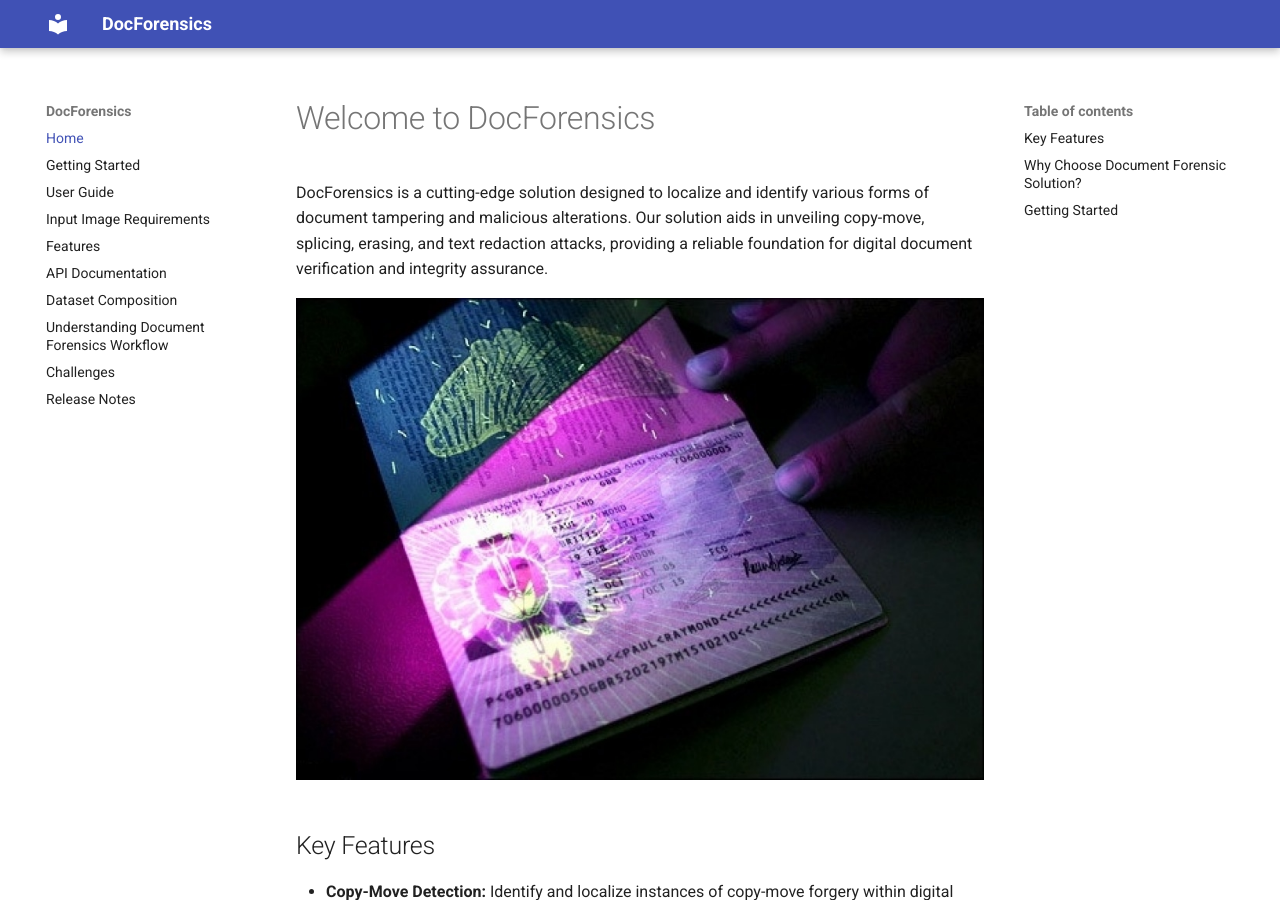
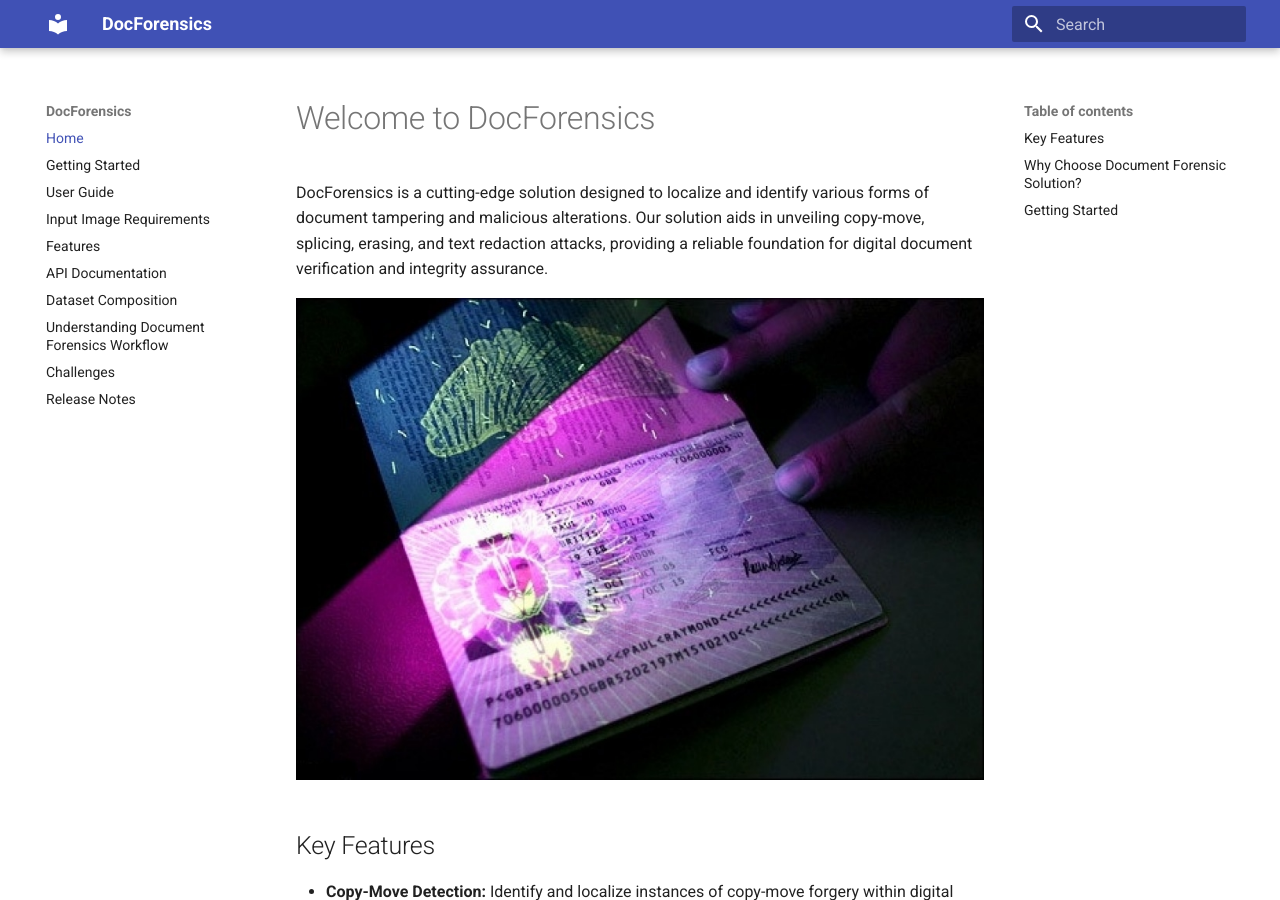
Before and after one commit to Nivratti/DocForensics_documentation, an MkDocs documentation site: the page built from docs/index.md, in a window 1280 px wide and 900 px high. Built offline with MkDocs 1.6.1 and Material for MkDocs 9.7.7, drawn with Linux system fonts in a browser that asks for light colours.

Commit message:
enabled search plugin

```diff
--- a/mkdocs.yml
+++ b/mkdocs.yml
@@ -10,6 +10,7 @@ theme:
     - navigation.footer
     - navigation.instant
     - navigation.instant.progress
+    - search.highlight
 
 nav:
     - Home: index.md
@@ -36,6 +37,7 @@ markdown_extensions:
 
 plugins:
   - glightbox
+  - search
 
 extra:
   generator: false
```
